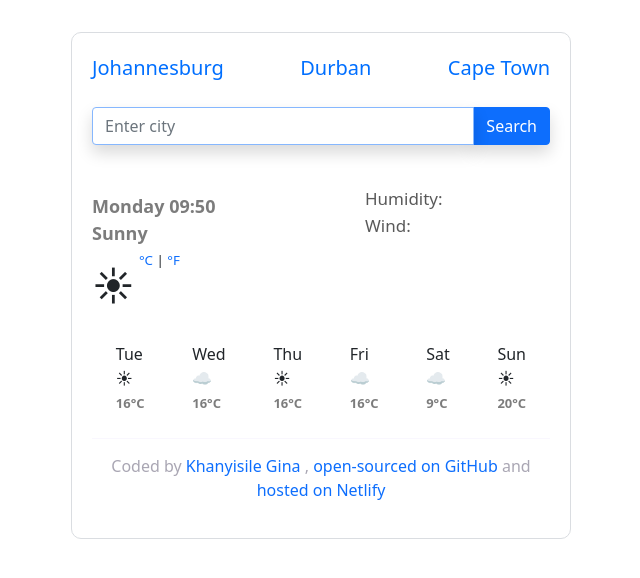
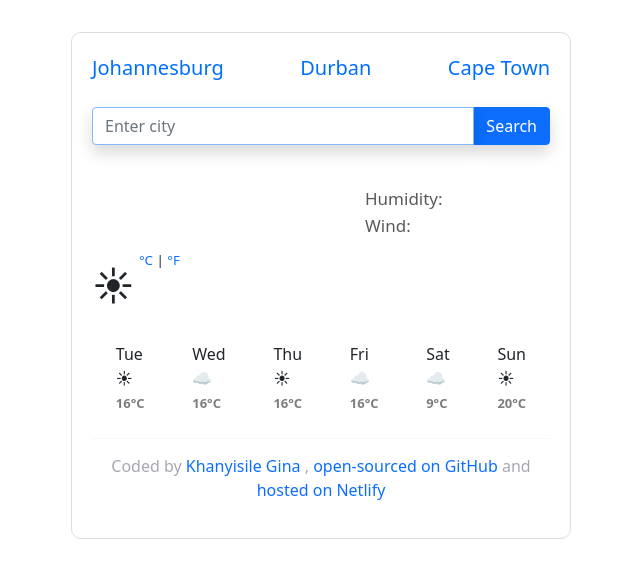
Before and after one commit to Bukhosini07/SheCodes_plus_WeatherApp, a website built with Parcel: page index.html in a window 1280 px wide. Shown: the whole page, without its empty margins (319-959 px from the left). Built offline with nearby package versions, Linux system fonts and the light colour scheme; no server answers.

Commit message:
Update 8 files

```diff
--- a/index.html
+++ b/index.html
@@ -45,7 +45,7 @@
             <h1 id="city"></h1>
             <span class="day" id="current-date"></span>
             <br />
-            <span class="description" id="weather-description">Sunny</span>
+            <span class="description" id="weather-description"></span>
             <br />
             <span class="emoji">☀</span>
             <em id="temperature"></em>
--- a/src/index.js
+++ b/src/index.js
@@ -1,14 +1,6 @@
-let now = new Date();
-let hours = now.getHours();
-if (hours < 10) {
-  hours = `0${hours}`;
-}
-let minutes = now.getMinutes();
-if (minutes < 10) {
-  minutes = `0${minutes}`;
-}
-
-let dayIndex = now.getDay();
+function formatDate(date) {
+  let minutes = date.getMinutes();
+  let hours = date.getHours();
   let days = [
     "Sunday",
     "Monday",
@@ -18,9 +10,14 @@ let days = [
     "Friday",
     "Saturday",
   ];
-let day = days[dayIndex];
-let dateElement = document.querySelector("#current-date");
-dateElement.innerHTML = `${day} ${hours}:${minutes}`;
+  let day = days[date.getDay()];
+
+  if (minutes < 10) {
+    minutes = `0${minutes}`;
+  }
+
+  return `${day} ${hours}:${minutes}`;
+}
 
 function updateTemperature(response) {
   let temperatureElement = document.querySelector("#temperature");
@@ -29,12 +26,15 @@ function updateTemperature(response) {
   let descriptionElement = document.querySelector("#weather-description");
   let humidityElement = document.querySelector("#humidity");
   let windElement = document.querySelector("#wind");
+  let timeElement = document.querySelector("#current-date");
+  let date = new Date(response.data.time * 1000);
 
   temperatureElement.innerHTML = temperature;
   cityElement.innerHTML = response.data.city;
   descriptionElement.innerHTML = response.data.condition.description;
   humidityElement.innerHTML = `${response.data.temperature.humidity}%`;
   windElement.innerHTML = `${response.data.wind.speed}km/h`;
+  timeElement.innerHTML = formatDate(date);
 }
 
 function searchCity(city) {
```
Also changed, not shown: dist/index.html, 3 other files. Lines whose indentation alone changed are shown as unchanged.
